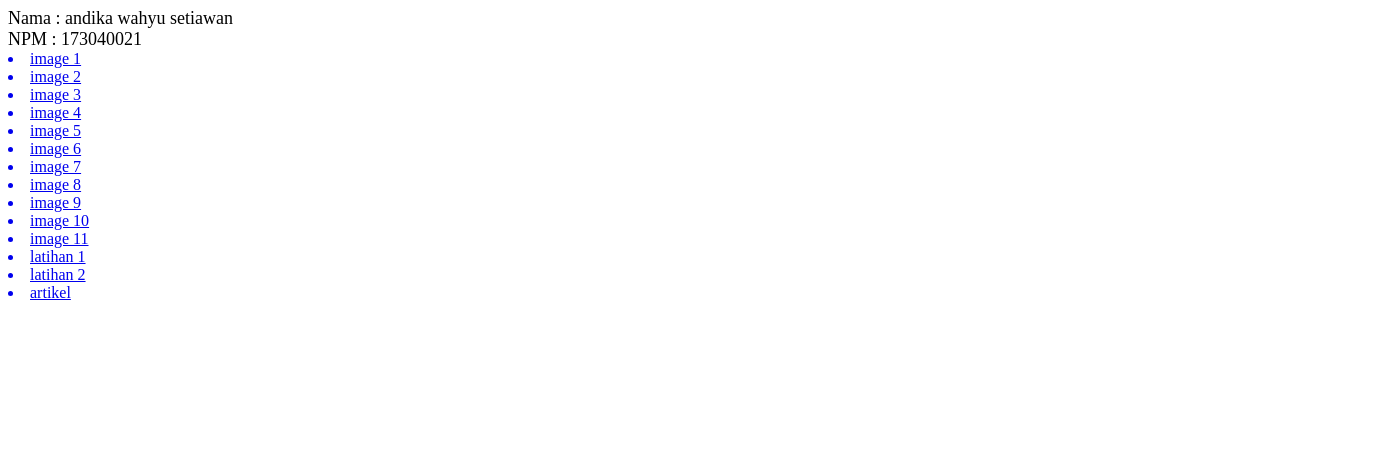
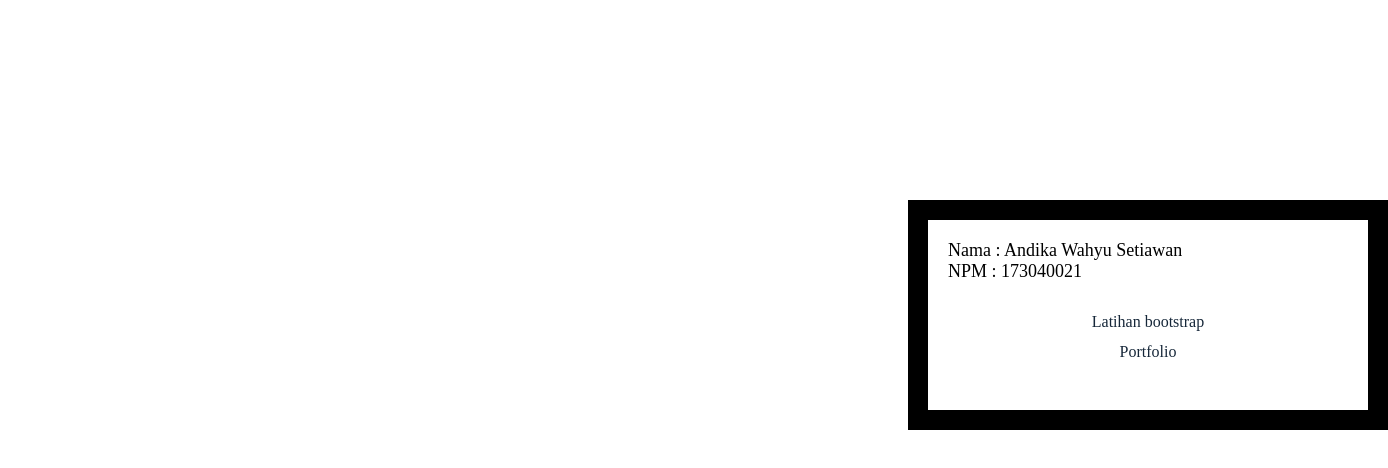
Before and after one commit to andikawahyusetiawan/rekweb-Tugas01, a plain HTML site: page index.html in a window 1280 px wide. Shown: the whole page, 1388 px wide, since content can reach past the window. Drawn offline with Linux system fonts and the light colour scheme; files that its build step writes are made by us from their sources.

Commit message:
Tugas 07 ITW
Tugas 07 ITW

```diff
--- a/index.html
+++ b/index.html
@@ -1,28 +1,22 @@
 <html>
 
  <head>
-     <title>173040021</title>
- </head>
+     <title>index</title>
+     <link rel="stylesheet" type="text/css" href="portfolio/css/index.css">
+</head>
 
  <body>
+     <div class="login">
+          <div class="biodata">
+          <font size="4">Nama : Andika Wahyu Setiawan</font><br>
+          <font size="4">NPM  : 173040021</font>
+     </div>
 
-     <font size="4">Nama : andika wahyu setiawan</font><br>
-     <font size="4">NPM  : 173040021</font><br>
+     <div class="isi">
+     <a href="portfolio/latihan.html"><font size="3">Latihan bootstrap</li></a></font><br>
+     <a href="portfolio/L7a173040021.html"><font size="3">Portfolio</li></a></font><br>
+     </div>
 
-     <a href="foto1.Jpg"><font size="3"><li>image 1</li></a></font>
-     <a href="facebook.png"><font size="3"><li>image 2</li></a></font>
-     <a href="foto3.Jpg"><font size="3"><li>image 3</li></a></font>
-     <a href="mr ping.Jpg"><font size="3"><li>image 4</li></a></font>
-     <a href="po.Jpg"><font size="3"><li>image 5</li></a></font>
-     <a href="shifu.Jpg"><font size="3"><li>image 6</li></a></font>
-     <a href="tigress.Jpg"><font size="3"><li>image 7</li></a></font>
-     <a href="kanan.png"><font size="3"><li>image 8</li></a></font>
-     <a href="kiri.png"><font size="3"><li>image 9</li></a></font>
-     <a href="tombolx.Jpg"><font size="3"><li>image 10</li></a></font>
-     <a href="user.png"><font size="3"><li>image 11</li></a></font>
-     <a href="L5A173040021.html"><font size="3"><li>latihan 1</li></a></font>
-     <a href="L5B173040021.html"><font size="3"><li>latihan 2</li></a></font>
-     <a href="artikel.html"><font size="3"><li>artikel</li></a></font>
 
  </body>
 
```
